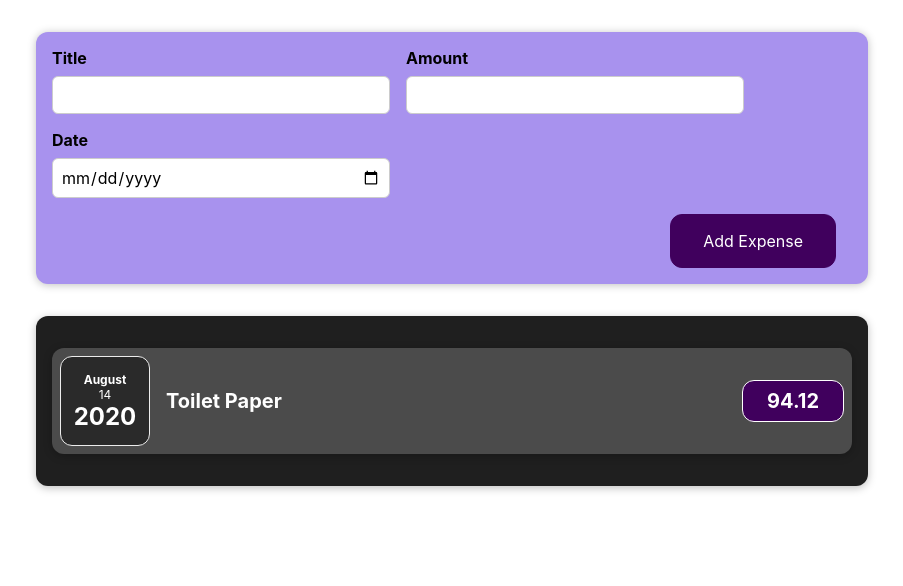
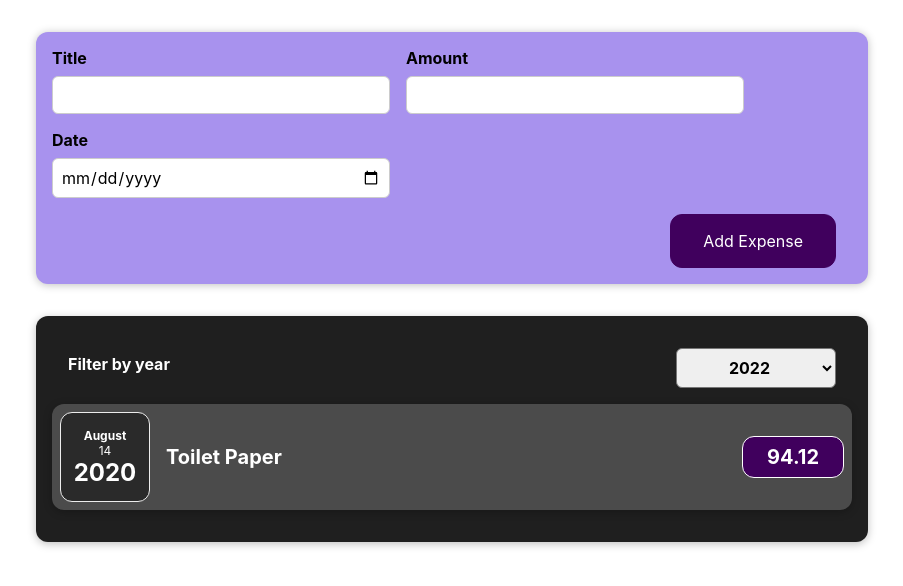
Before and after one commit to salmayaser/Expenses-Tracker, a React (Create React App) app: page / in a window 1280 px wide. Shown: the top 586 px of the page, without its empty margins (188-1091 px from the left). Built offline with nearby package versions, Linux system fonts and the light colour scheme.

Commit message:
Working on expenses filter

```diff
--- a/src/App.js
+++ b/src/App.js
@@ -25,9 +25,13 @@ function App() {
     },
   ];
 
+  const newExpenseHandler = (expenseData) => {
+    console.log(expenseData);
+  };
+
   return (
     <div>
-      <NewExpense></NewExpense>
+      <NewExpense onSubmitNewExpense={newExpenseHandler}></NewExpense>
       <Expenses expenses={expenses}></Expenses>
     </div>
   );
--- a/src/components/Expenses/Expenses.js
+++ b/src/components/Expenses/Expenses.js
@@ -1,12 +1,22 @@
 import ExpenseItem from "./ExpenseItem";
 import Card from "../UI/Card";
 import "./Expenses.css";
+import ExpensesFilter from "../Filter/ExpenseFilter";
+import { useState } from "react";
 
 function Expenses(props) {
+  const [filter, setFilter] = useState("");
+  const filterChangedHandler = (selectedFilter) => {
+    setFilter(selectedFilter);
+    console.log(filter);
+  };
   return (
-    <Card className="expenses">
-      <ExpenseItem expense={props.expenses[0]}></ExpenseItem>
-    </Card>
+    <div>
+      <Card className="expenses">
+        <ExpensesFilter onChangeFilter={filterChangedHandler}></ExpensesFilter>
+        <ExpenseItem expense={props.expenses[0]}></ExpenseItem>
+      </Card>
+    </div>
   );
 }
 export default Expenses;
--- /dev/null
+++ b/src/components/Filter/ExpenseFilter.css
@@ -0,0 +1,24 @@
+.expenses-filter {
+  color: white;
+  padding: 0 1rem;
+}
+
+.expenses-filter__control {
+  display: flex;
+  width: 100%;
+  align-items: center;
+  justify-content: space-between;
+  margin: 1rem 0;
+}
+
+.expenses-filter label {
+  font-weight: bold;
+  margin-bottom: 0.5rem;
+}
+
+.expenses-filter select {
+  font: inherit;
+  padding: 0.5rem 3rem;
+  font-weight: bold;
+  border-radius: 6px;
+}
--- /dev/null
+++ b/src/components/Filter/ExpenseFilter.js
@@ -0,0 +1,22 @@
+import "./ExpenseFilter.css";
+
+const ExpensesFilter = (props) => {
+  const filterChangeHandler = (event) => {
+    props.onChangeFilter(event.target.value);
+  };
+  return (
+    <div className="expenses-filter">
+      <div className="expenses-filter__control">
+        <label>Filter by year</label>
+        <select onChange={filterChangeHandler}>
+          <option value="2022">2022</option>
+          <option value="2021">2021</option>
+          <option value="2020">2020</option>
+          <option value="2019">2019</option>
+        </select>
+      </div>
+    </div>
+  );
+};
+
+export default ExpensesFilter;
--- a/src/components/NewExpense/ExpenseForm.js
+++ b/src/components/NewExpense/ExpenseForm.js
@@ -1,19 +1,59 @@
 import "./ExpenseForm.css";
-const ExpenseForm = () => {
+import { useState } from "react";
+const ExpenseForm = (props) => {
+  const [enteredTitle, setEnteredTitle] = useState("");
+  const [enteredAmount, setEnteredAmount] = useState("");
+  const [enteredDate, setEnteredDate] = useState("");
+  const titleChangeHandler = (event) => {
+    setEnteredTitle(event.target.value);
+  };
+  const amountChangeHandler = (event) => {
+    setEnteredAmount(event.target.value);
+  };
+  const dateChangeHandler = (event) => {
+    setEnteredDate(event.target.value);
+  };
+  const formHandler = (event) => {
+    event.preventDefault();
+    const expenseData = {
+      title: enteredTitle,
+      amount: enteredAmount,
+      date: enteredDate,
+    };
+    props.onSubmitNewExpense(expenseData);
+    setEnteredTitle("");
+    setEnteredAmount("");
+    setEnteredDate("");
+  };
+
   return (
-    <form>
+    <form onSubmit={formHandler}>
       <div className="new-expense__controls">
         <div className="new-expense__control">
           <label>Title</label>
-          <input type="text" />
+          <input
+            value={enteredTitle}
+            onChange={titleChangeHandler}
+            type="text"
+          />
         </div>
         <div className="new-expense__control">
           <label>Amount</label>
-          <input type="number" />
+          <input
+            value={enteredAmount}
+            onChange={amountChangeHandler}
+            type="number"
+          />
         </div>
         <div className="new-expense__control">
           <label>Date</label>
-          <input type="date" min="2019-01-01" max="2022-12-31" />
+          <input
+            value={enteredDate}
+            onChange={dateChangeHandler}
+            type="date"
+            min="2019-01-01"
+            max="2022-12-31"
+          />
         </div>
       </div>
       <div className="new-expense__actions">
--- a/src/components/NewExpense/NewExpense.js
+++ b/src/components/NewExpense/NewExpense.js
@@ -1,10 +1,13 @@
 import "./NewExpense.css";
 import ExpenseForm from "./ExpenseForm";
 
-const NewExpense = () => {
+const NewExpense = (props) => {
+  const newExpenseHandler = (expenseData) => {
+    props.onSubmitNewExpense({ ...expenseData, id: Math.random().toString() });
+  };
   return (
     <div className="new-expense">
-      <ExpenseForm></ExpenseForm>
+      <ExpenseForm onSubmitNewExpense={newExpenseHandler}></ExpenseForm>
     </div>
   );
 };
```
